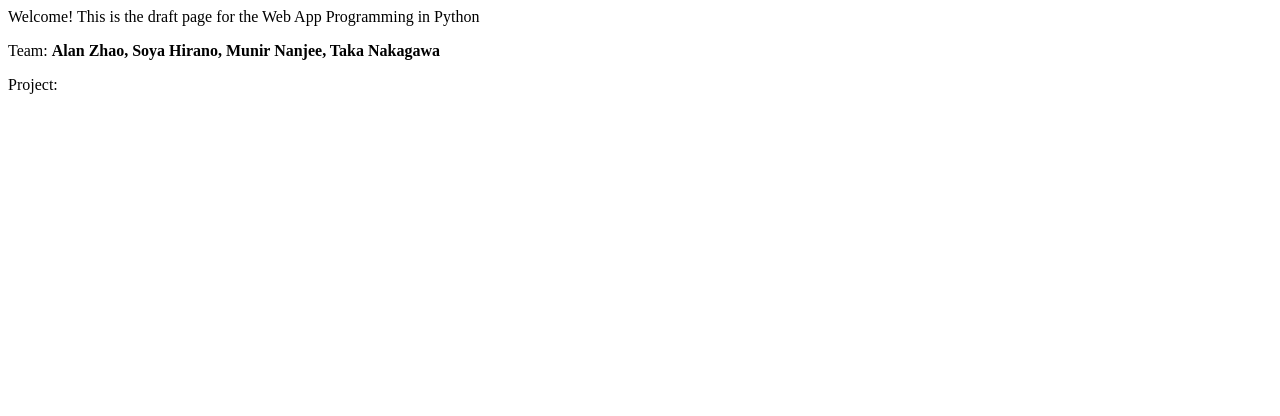
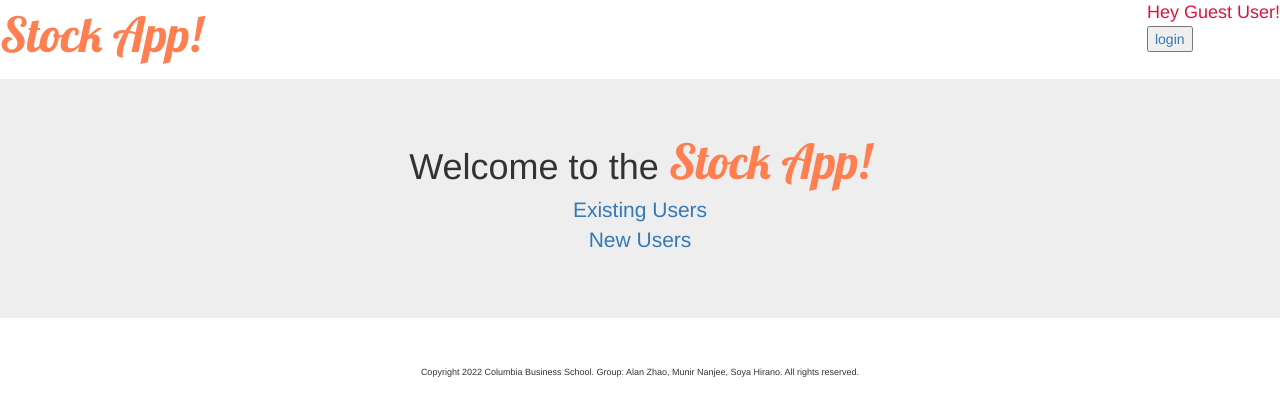
Before and after one commit to azhao955/Stockapp, a Django app: page / in a window 1280 px wide. Shown: the top 416 px of the page. Run offline with Django 4.2, Linux system fonts and the light colour scheme; some libraries are stand-ins or nearby versions.

Commit message:
user login, update home page, created /portfolio

```diff
--- a/App1/views.py
+++ b/App1/views.py
@@ -1,15 +1,16 @@
 import datetime
 import pytz #library to offset date time
+from django.contrib.auth.forms import UserCreationForm
 
 from django.shortcuts import render
 
 from App1 import support_functions
+from App1.models import Country, AccountHolder
 
 
 def home(request):
     data = dict()
-    now = datetime.datetime.now()
-    data["time_now"] = now
+
     return render(request, "Home.html", context = data)
 
 def maintenance(request):
@@ -32,3 +33,64 @@ def stockinput(request):
     except:
         pass
     return render(request, "StockInput.html", context=data)
+
+def currency_selection(request):
+    data = dict()
+    countries =Country.objects.all()
+    data['countries'] = countries
+    print(countries)
+    return render(request,"country_selector.html",data)
+
+def exch_rate(request):
+    data=dict()
+    try:
+        country1 = request.GET['country_from']
+        country2 = request.GET['country_to']
+        try:
+            user = request.user
+            if user.is_authenticated:
+                account_holder = AccountHolder.objects.get(user=user)
+                account_holder.countries_visited.add(country2)
+                data['countries_visited'] = account_holder.countries.all()
+        except:
+            pass
+
+        data['country1'] = Country.objects.get(id=country1)
+        data['country2'] = Country.objects.get(id=country2)
+        currency1 = Country.objects.get(id=country1).currency
+        currency2 = Country.objects.get(id=country2).currency
+        support_functions.update_xrates(currency1)
+        data['currency1'] = currency1
+        data['currency2'] = currency2
+        try:
+            rate = currency1.rates_set.get(x_currency=currency2.symbol).rate
+            data['rate'] = rate
+        except:
+            pass
+    except:
+        pass
+    return render(request,"exchange_detail.html",data)
+
+# register a new user function
+def register_new_user(request):
+    context = dict()
+    form = UserCreationForm(request.POST)
+    if form.is_valid():
+        new_user = form.save()
+        dob = request.POST["dob"]
+        acct_holder = AccountHolder(user=new_user, date_of_birth=dob)
+        acct_holder.save()
+        return render(request, "entry.html", context=dict())
+
+    else:
+        form = UserCreationForm()
+        context['form'] = form
+        return render(request, "registration/register.html", context)
+
+def entry(request):
+    data = dict()
+    return render(request, "entry.html", context=data)
+
+def portfolio(request):
+    data = dict()
+    return render(request, "portfolio.html", context=data)
--- a/Project1/settings.py
+++ b/Project1/settings.py
@@ -126,5 +126,8 @@ STATIC_URL = 'static/'
 # https://docs.djangoproject.com/en/4.0/ref/settings/#default-auto-field
 
 DEFAULT_AUTO_FIELD = 'django.db.models.BigAutoField'
+STATICFILES_DIRS = [os.path.join(BASE_DIR, 'static')]
+django_heroku.settings(locals())
 
-django_heroku.settings(locals())
+LOGIN_REDIRECT_URL = '/portfolio'
+LOGOUT_REDIRECT_URL = '/home'
--- a/Project1/urls.py
+++ b/Project1/urls.py
@@ -14,14 +14,21 @@ Including another URLconf
     2. Add a URL to urlpatterns:  path('blog/', include('blog.urls'))
 """
 from django.contrib import admin
-from django.urls import path
+from django.urls import path, include
 
 from App1 import views
 
+# path (url, function, name)
 urlpatterns = [
     path('admin/', admin.site.urls),
     path('home', views.home, name = "home"),
     path('', views.home, name = "home"),
     path('maintenance',views.maintenance,name='maintenance'),
-    path('stockinput',views.stockinput,name='stockinput')
+    path('stockinput',views.stockinput,name='stockinput'),
+    path('currency-selection',views.currency_selection, name = "currency_selector"),
+    path('exchange_rate_info',views.exch_rate,name="exchange_rate_info"),
+    path('register', views.register_new_user, name = "register_user"),
+    path('accounts/', include('django.contrib.auth.urls')),
+    path('portfolio', views.portfolio, name = "portfolio")
+
 ]
--- /dev/null
+++ b/static/App1/my_style.css
@@ -0,0 +1,24 @@
+h1 {
+    color: salmon; font-size:small;
+}
+
+#footer { /* use with id = "footer" */
+   display:inline-block;
+   width:100%;
+   height:1em;
+   padding: 2em 0.25em;
+   text-align: center;
+   font-size: xx-small;
+}
+
+#container p { display: inline }
+
+.large-font { /* use with class="large-font" */
+font-size: large;
+color: crimson;
+}
+#logo {
+    color: coral;
+    font-family: 'lobster';
+    font-size: 48px;
+}
--- a/templates/Home.html
+++ b/templates/Home.html
@@ -1,17 +1,38 @@
-<!DOCTYPE html>
-<html lang="en">
-<head>
-    <meta charset="UTF-8">
-    <title>Title</title>
-</head>
-<body>
-Welcome! This is the draft page for the Web App Programming in Python
+{% extends "base.html" %}
+{% block content %}
+    <div class="jumbotron text-center">
+        <span style = "font-size: 36px"> Welcome to the </span> <span id = "logo"> Stock App!  </span>
+
+       <p>
+        <a href="{% url 'login' %}">Existing Users</a><br>
+        <a href="{% url 'register_user' %}">New Users</a><br>
+        </p>
+    </div>
+
+{#    <div class="container">#}
+{#        <div class="row">#}
+{#            <div class="col-sm-4">#}
+{#                <h3>Currency Rates!</h3>#}
+{#                    <p>Using this app, you can get up to the second exchange rates easily!</p>#}
+{#            </div>#}
+{#        <div class="col-sm-4">#}
+{#            <h3>Navigation!</h3>#}
+{#            <p> Please choose an action from the following options#}
+{#            <p> <a href="{% url 'maintenance' %}">Do maintenance</a><br>#}
+{#        Get rates<br>#}
+{#        Other stuff<br></p>#}
+{#        </div>#}
+{#<div class="col-sm-4">#}
+{#    <h3>The future!</h3>#}
+{#    <p>Soon, you will be able to invest your money by buying, selling and saving in any currency!</p>#}
+</div>
+</div>
+</div>
+
+
+
 
 </p>
-</body>
-Team: <b> Alan Zhao, Soya Hirano, Munir Nanjee, Taka Nakagawa </b>
-</p>
-Project:
 
-</body>
-</html>
+
+{% endblock %}
--- /dev/null
+++ b/templates/base.html
@@ -0,0 +1,35 @@
+{#Base.html is the template for the base format, will be common for all pages#}
+
+<!DOCTYPE html>
+{% load static %}
+
+<html lang="en">
+<head>
+    <meta charset="UTF-8">
+    <title>Stock App</title>
+    <link rel="stylesheet" href="{% static 'App1/my_style.css' %}">
+    <link rel="stylesheet" href="https://maxcdn.bootstrapcdn.com/bootstrap/3.4.1/css/bootstrap.min.css">
+    <script src="https://maxcdn.bootstrapcdn.com/bootstrap/3.4.1/js/bootstrap.min.js"></script>
+    <link href='//fonts.googleapis.com/css?family=Lobster&subset=latin,latin-ext' rel='stylesheet' type='text/css'>
+</head>
+<body>
+<p style="text-align:left;">
+<span id="logo">Stock App!</span>
+<span style="float:right;">
+{% if user.username %}
+            <span class="large-font">Welcome! {{ user.username }}!</span><br>
+<a href="{% url 'logout' %}"><button>logout</button></a>
+{% else %}
+            <span class="large-font">Hey Guest User!</span><br>
+<a href="{% url 'login' %}"><button>login</button></a>
+{% endif %}
+    </span>
+</p>
+{% block content %}
+    <-- This is where the page information will go! -->
+{% endblock %}
+    <div id = "footer">
+         Copyright 2022 Columbia Business School. Group: Alan Zhao, Munir Nanjee, Soya Hirano. All rights reserved.
+    </div>
+</body>
+</html>
--- /dev/null
+++ b/templates/entry.html
@@ -0,0 +1,6 @@
+{% extends "base.html" %}
+{% block content %}
+<a href="{% url 'login' %}">Login to your account</a><br>
+<a href="{% url 'register_user' %}">Register a new account</a><br>
+<a href="{% url 'home' %}">Continue as a guest user</a>
+{% endblock %}
```
Also changed, not shown: App1/models.py (+15 -4 lines), App1/support_functions.py (+21 -2 lines), templates/Portfolio.html (added, +10 -0 lines), templates/country_selector.html (added, +30 -0 lines), templates/currency_selector.html (added, +10 -0 lines), templates/exchange_detail.html (added, +7 -0 lines), templates/registration/login.html (added, +24 -0 lines), templates/registration/register.html (added, +13 -0 lines), App1/migrations/0002_stock_accountholder.py (added), db.sqlite3.
